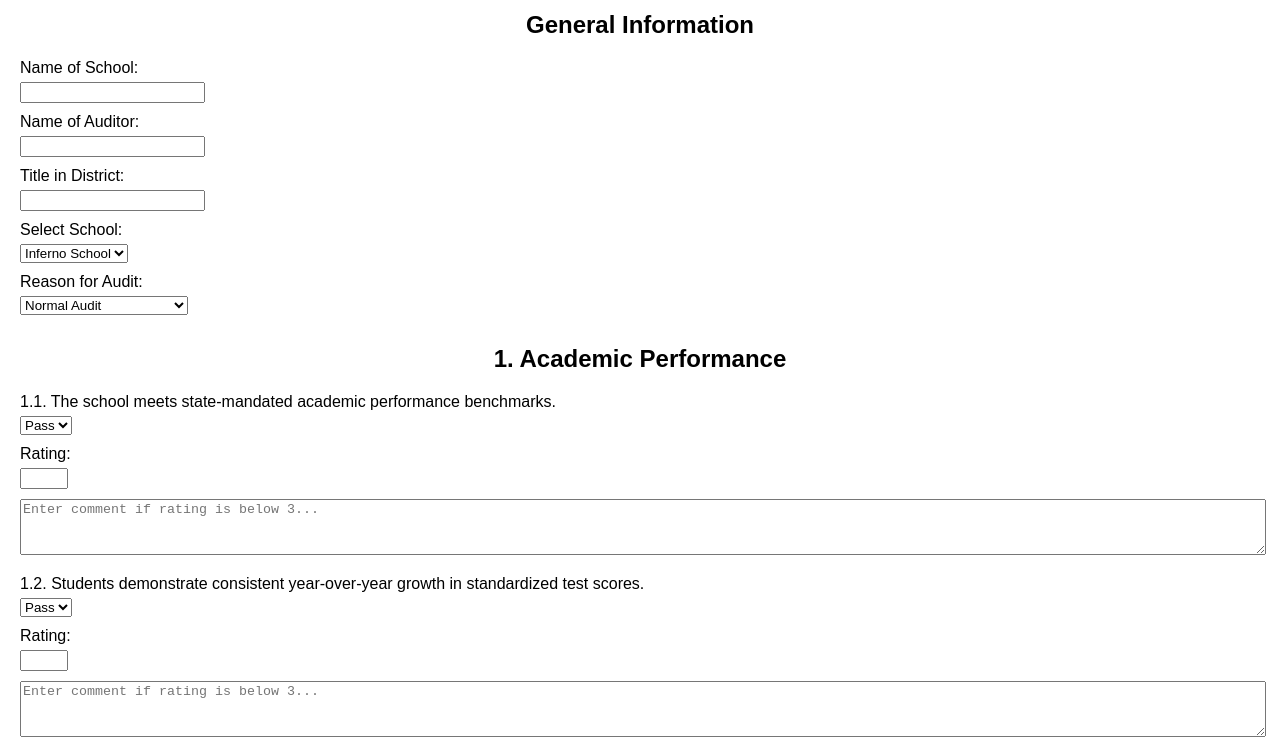
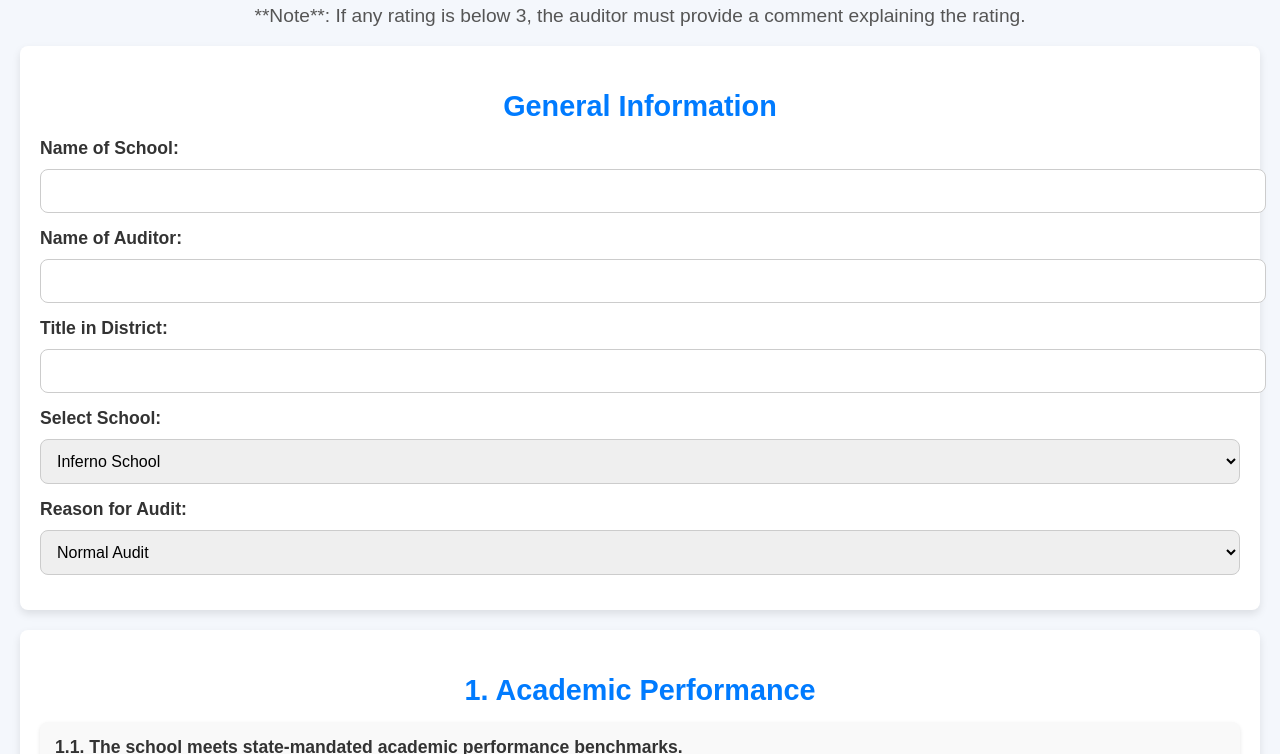
Before and after one commit to jafernz2/school-audit-form, a plain HTML site: page index.html in a window 1280 px wide. Shown: the part 107-861 px from the top of the page. Drawn offline with Linux system fonts and the light colour scheme.

Commit message:
Update index.html

```diff
--- a/index.html
+++ b/index.html
@@ -6,54 +6,121 @@
     <title>Inferno School District Audit Form</title>
     <style>
         body {
-            font-family: Arial, sans-serif;
-            margin: 20px;
+            font-family: 'Arial', sans-serif;
+            background-color: #f4f7fc;
+            margin: 0;
+            padding: 20px;
+            color: #333;
         }
+
         h1, h2 {
             text-align: center;
-        }
-        .section {
-            margin-bottom: 30px;
-        }
-        .question {
+            color: #333;
+            font-size: 2.5em;
             margin-bottom: 20px;
         }
-        select, input, textarea {
+
+        .section {
+            background-color: #ffffff;
+            border-radius: 8px;
+            padding: 20px;
+            box-shadow: 0 4px 8px rgba(0, 0, 0, 0.1);
+            margin-bottom: 20px;
+        }
+
+        .section h2 {
+            color: #007BFF;
+            font-size: 1.8em;
+            margin-bottom: 15px;
+        }
+
+        label {
+            font-weight: bold;
+            margin-bottom: 5px;
+            display: block;
+            font-size: 1.1em;
+            color: #333;
+        }
+
+        select, input[type="text"], textarea {
+            width: 100%;
+            padding: 12px;
+            font-size: 1em;
+            border: 1px solid #ccc;
+            border-radius: 8px;
             margin-top: 5px;
-            margin-bottom: 10px;
-            display: block;
+            margin-bottom: 15px;
+            transition: border-color 0.3s ease;
         }
+
+        select:focus, input[type="text"]:focus, textarea:focus {
+            border-color: #007BFF;
+            outline: none;
+        }
+
         textarea {
-            width: 100%;
-            height: 50px;
+            resize: vertical;
+            height: 100px;
         }
+
         .required-comment {
             display: none;
             color: red;
             font-size: 0.9em;
         }
+
         #average-score {
             font-weight: bold;
             margin-top: 20px;
+            font-size: 1.2em;
         }
+
         .submit-button {
-            display: block;
-            margin: 20px auto;
-            padding: 10px 20px;
             background-color: #007BFF;
             color: white;
+            padding: 12px 24px;
             border: none;
+            border-radius: 8px;
             cursor: pointer;
-            font-size: 16px;
+            font-size: 1.1em;
+            width: 100%;
+            transition: background-color 0.3s ease;
         }
+
         .submit-button:hover {
             background-color: #0056b3;
+        }
+
+        .question {
+            margin-bottom: 20px;
+            background-color: #f9f9f9;
+            border-radius: 8px;
+            padding: 15px;
+            box-shadow: 0 2px 4px rgba(0, 0, 0, 0.1);
+        }
+
+        .question select {
+            width: auto;
+            margin-right: 10px;
+        }
+
+        .question input[type="number"] {
+            width: auto;
+            margin-right: 10px;
+        }
+
+        .question textarea {
+            margin-top: 10px;
+        }
+
+        .question label {
+            font-size: 1.1em;
         }
     </style>
 </head>
 <body>
     <h1>Inferno School District Audit Form</h1>
-    <p>**Note**: If any rating is below 3, the auditor must provide a comment explaining the rating.</p>
+    <p style="text-align: center; color: #555; font-size: 1.2em;">**Note**: If any rating is below 3, the auditor must provide a comment explaining the rating.</p>
 
     <form id="audit-form">
         <!-- General Information Section -->
```
